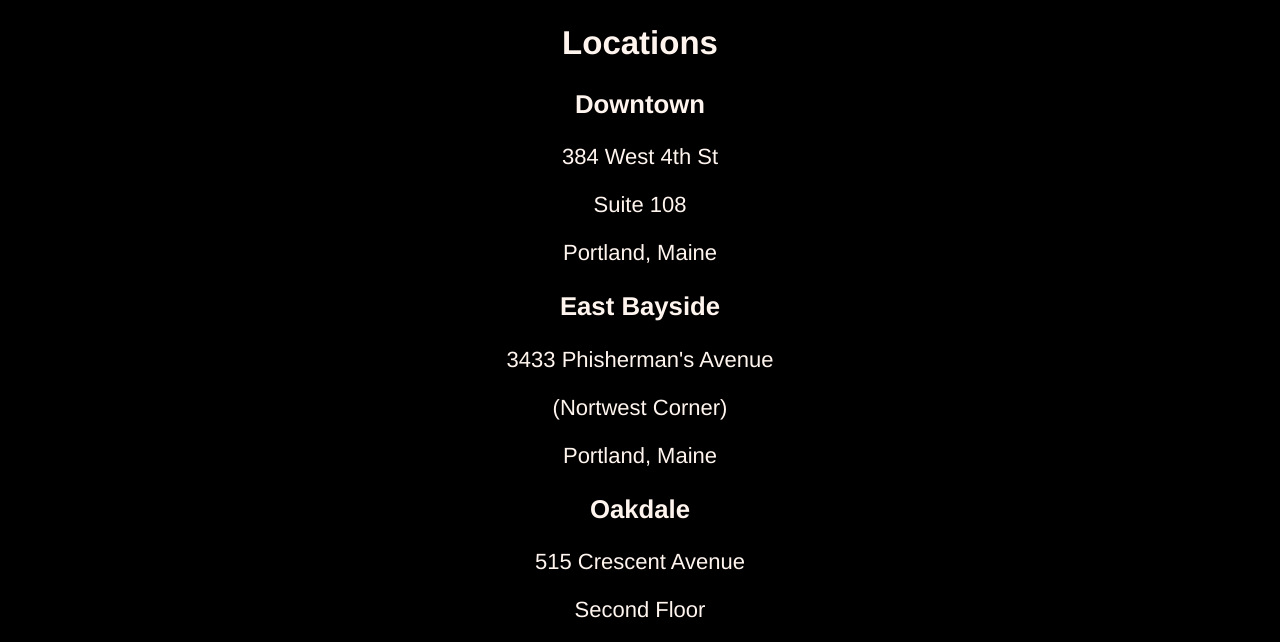
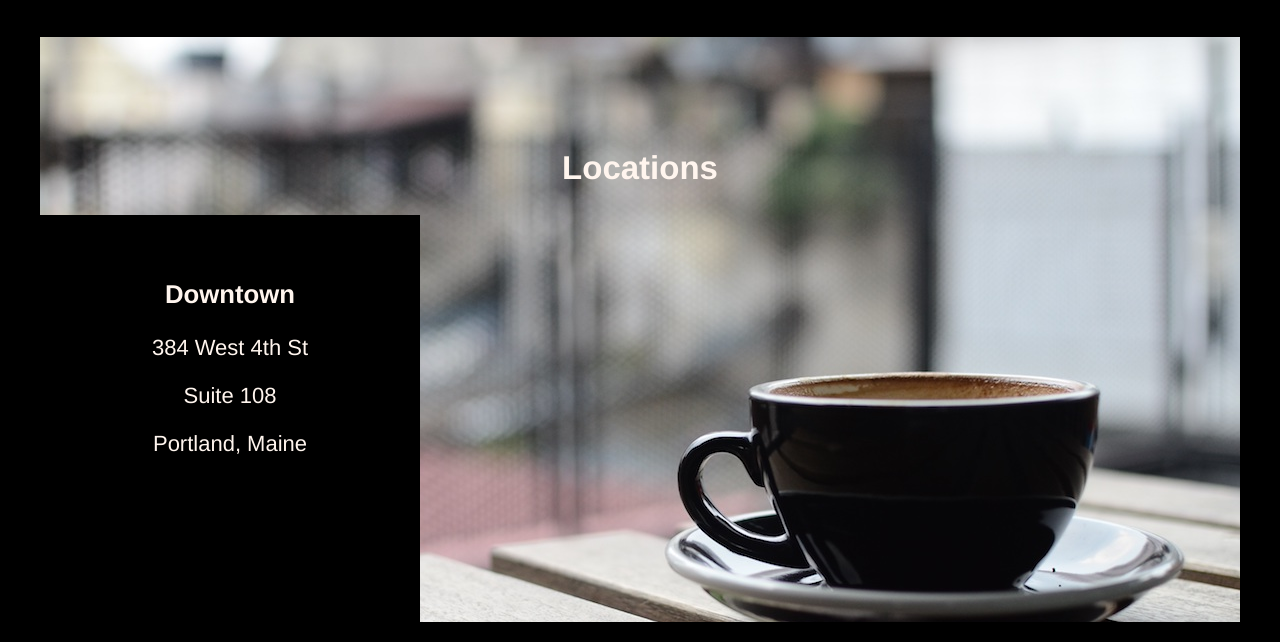
Before and after one commit to sebaspont/tea-cozy, a plain HTML site: page index.html in a window 1280 px wide. Shown: the part 1468-2110 px from the top of the page. Drawn offline with Linux system fonts and the light colour scheme.

Commit message:
added locations-banner style

```diff
--- a/style.css
+++ b/style.css
@@ -82,17 +82,28 @@ body {
   padding: 10px;
 }
 
-.locations-container {
+.locations-banner {
   background-image: url("images/img-locations-background.jpg");
   background-position: center;
   background-repeat: no-repeat;
+  background-size: cover;
   height: 500px;
   max-width: 1200px;
-  margin: 40px auto 40px auto;
-  display: flex;
+  margin: 40px auto auto auto;
+  padding-top: 85px;
 }
 
-.location {
+.locations-text {
+  text-align: center;
+}
+
+
+.locations-box-container {
+  max-width: 1050px;
+  /* margin: */
+}
+
+.location-box {
   height: 300px;
   width: 300px;
   padding-top: 15px;
```
